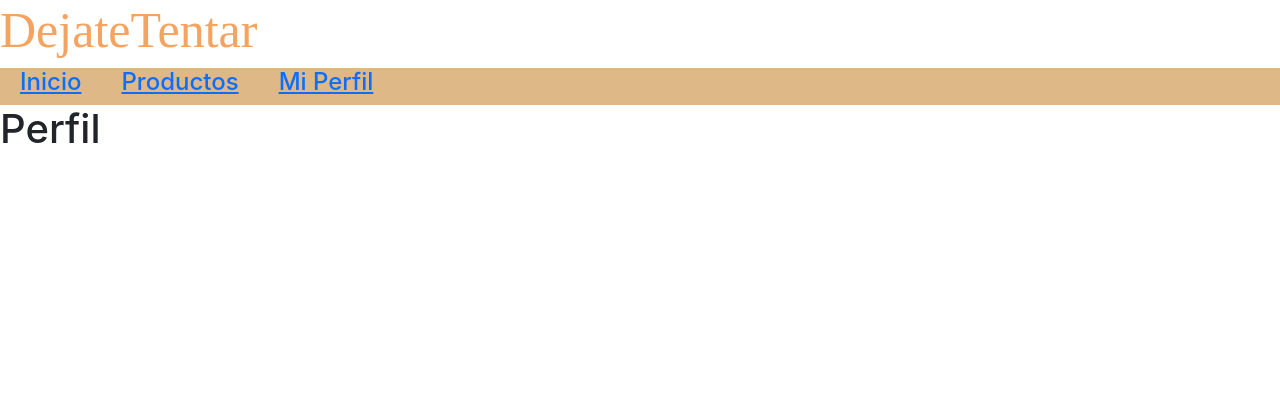
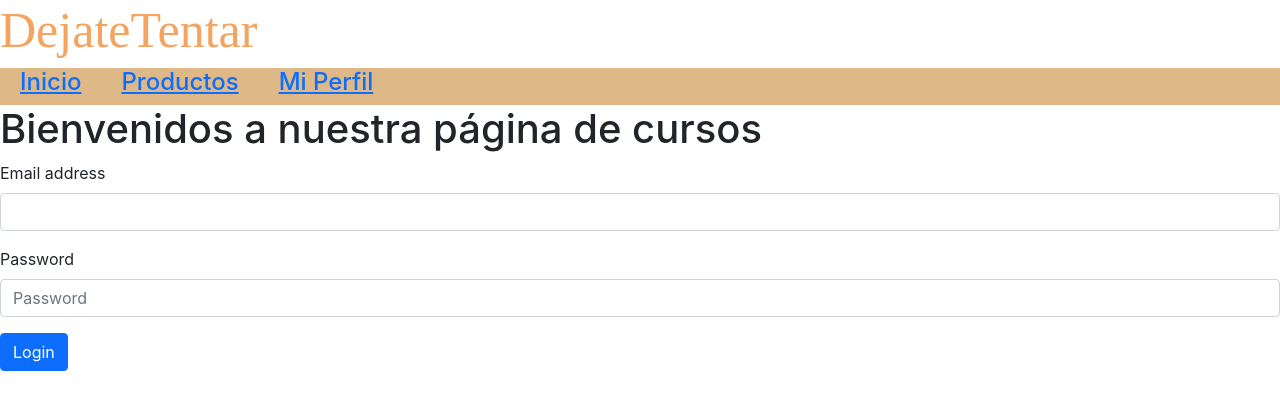
Before and after one commit to jeffreydtz/TeamLaika, a React (Create React App) app in the folder pw-tk/: page /Profile in a window 1280 px wide. Shown: the top 410 px of the page. Built offline with nearby package versions, Linux system fonts and the light colour scheme.

Commit message:
Viendo perfil

```diff
--- a/pw-tk/src/App.css
+++ b/pw-tk/src/App.css
@@ -68,8 +68,3 @@
   height: 400px;
   width: 600px;
 }
-
-.carrousel{
-  height: 1000px;
-  width: 1000px;
-}
--- a/pw-tk/src/componentes/Products.js
+++ b/pw-tk/src/componentes/Products.js
@@ -3,8 +3,7 @@ import React from "react";
 
 const Products = () => {
     return(
-        <div>
-            <h1>Productos</h1>
-        </div>)
+        <h1>Productos</h1>
+        )
 }
 export default Products;
--- a/pw-tk/src/componentes/Profile.js
+++ b/pw-tk/src/componentes/Profile.js
@@ -1,11 +1,43 @@
-import React from "react";
+import {useState} from "react";
+import {useHistory} from 'react-router-dom'
 
-const Profile = () => {
-  return (
-      <div>
-          <h1>Perfil</h1>
-      </div>
-  )
+const LoginScreen = () => {
+
+    const [username, setUsername] = useState()
+    const [password, setPassword] = useState()
+
+    const history = useHistory();
+
+
+    return (
+        <div className='login-screen'>
+            <div className='welcome-text-container'><h1>Bienvenidos a nuestra página de cursos</h1></div>
+            <form className='form-container' >
+                <div className="mb-3">
+                    <label htmlFor="exampleFormControlInput1" className="form-label">Email address</label>
+                    <input
+                        className="form-control"
+                        id="exampleFormControlInput1"
+                        value={username}
+                        onChange={(e) => setUsername(e.target.value)}
+                    />
+                </div>
+                <div className="mb-3">
+                    <label htmlFor="exampleFormControlTextarea1" className="form-label">Password</label>
+                    <input
+                        value={password}
+                        onChange={(e) => setPassword(e.target.value)}
+                        type="password"
+                        className="form-control"
+                        id="exampleFormControlInput1"
+                        placeholder="Password" />
+                </div>
+                <div className={'button-container'}>
+                    <button type="submit" className="btn btn-primary">Login</button>
+                </div>
+            </form>
+        </div>
+    )
 }
 
-export default Profile;
+export default LoginScreen
```
Also changed, not shown: 1 other file (tests, documents, lock files or other folders).
